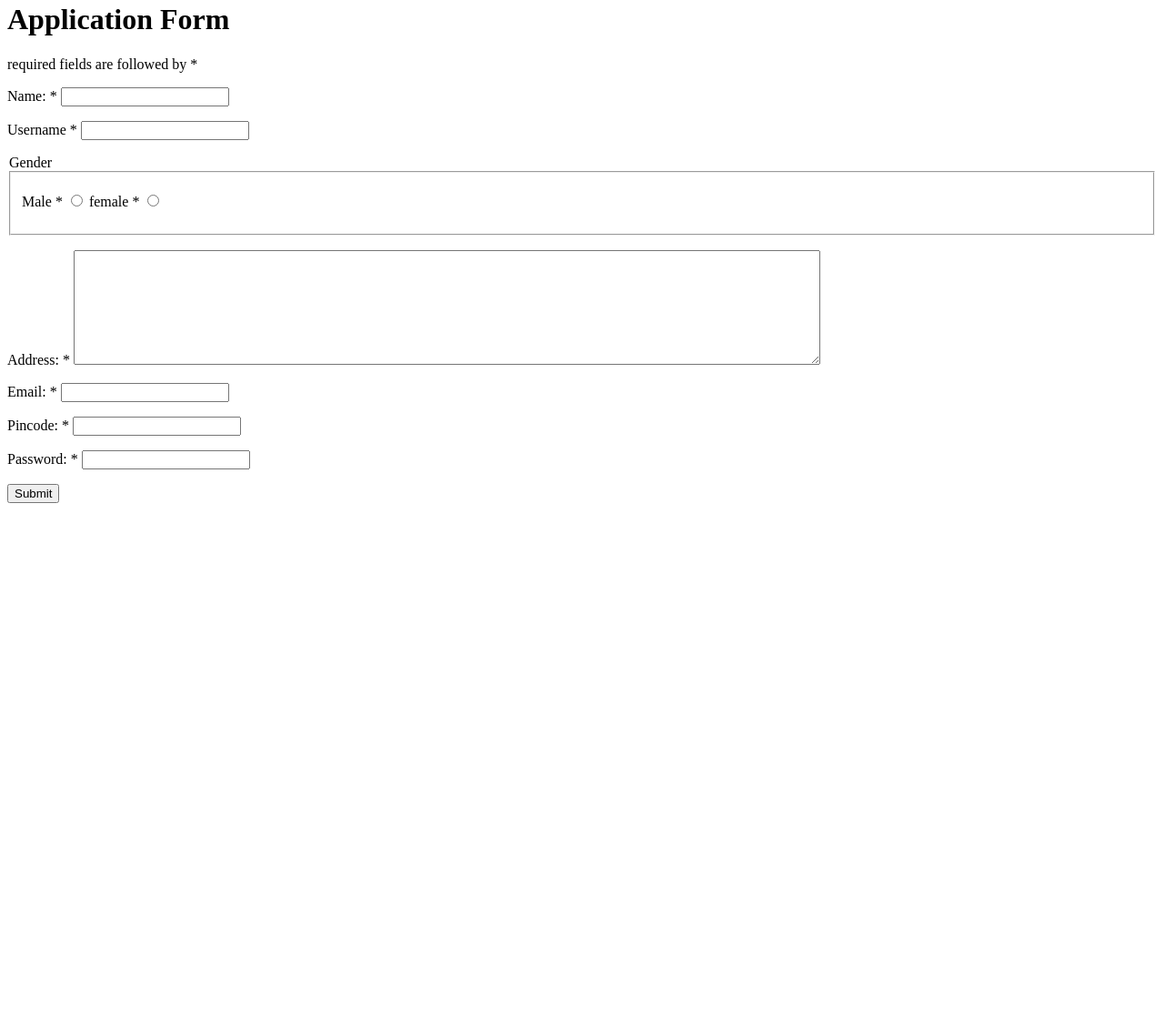
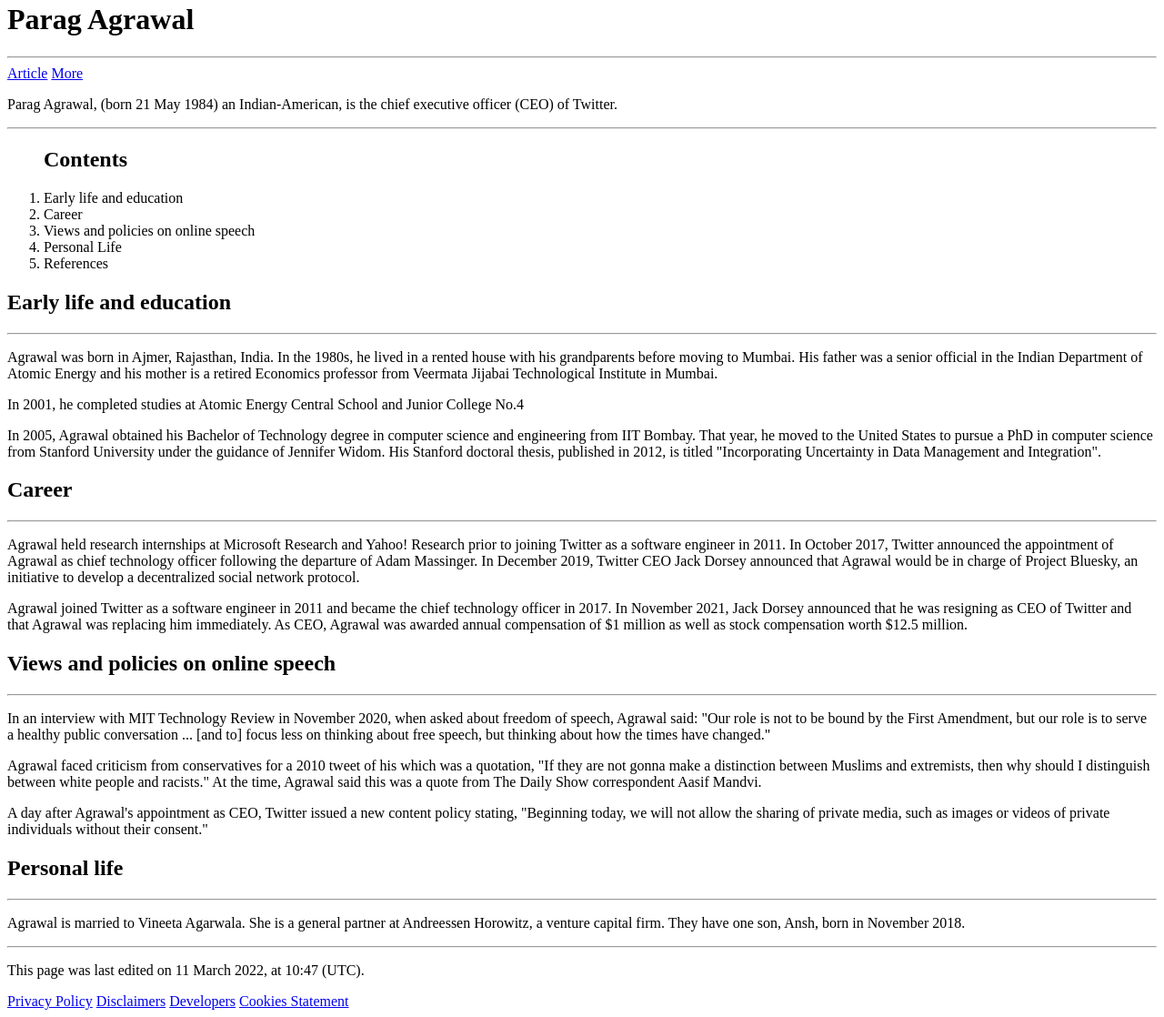
Before and after one commit to anishnit/Parag, a plain HTML site: page index.html in a window 1280 px wide. Shown: the part 18-1136 px from the top of the page at 91% size. Before the commit the page ends 800 px from the top, so only its background shows below. Drawn offline with Linux system fonts and the light colour scheme.

Commit message:
Add files via upload

```diff
--- a/index.html
+++ b/index.html
@@ -4,29 +4,42 @@
     <meta charset="UTF-8">
     <meta http-equiv="X-UA-Compatible" content="IE=edge">
     <meta name="viewport" content="width=device-width, initial-scale=1.0">
-    <title>payment form</title>
-    <link rel="stylesheet" href="style.css">
+    <title>Parag Agrawal</title>
 </head>
 <body>
-    <form action="">
-        <h1>Application Form</h1>
-        <p>required fields are followed by * </p>
+    <h1>Parag Agrawal</h1>
+    <hr>
+    <a href="Article">Article</a> <a href="more">More</a>
+    <p>Parag Agrawal, (born 21 May 1984) an Indian-American, is the chief executive officer (CEO) of Twitter.</p>
+    <hr>
+    <ol><h2>Contents</h2>
+<li >Early life and education</li>
 
-      <p id="one">Name: * <input type="text" name="name" required> </p>
-      <p id="two"> Username * <input type="text" name="username" id="username" required></p>
-      <legend>Gender</legend>
-      <fieldset>
-      <p id="three">
-       Male * <input type="radio" name="gender" id="Male" required> female *  <input type="radio" name="gender" id="feMale" required>
-      </p>
-    </fieldset>
-    <p id="four">Address: * <textarea name="address" id="address" cols="100" rows="8" required></textarea></p>
-    <p id="five">Email: * <input type="email" name="email" id="email" required> </p>
-    <p id="six">Pincode: * <input type="number" name="pincode" id="pincode" required> </p>
+<li>Career</li>
+<li>Views and policies on online speech</li>
+<li>Personal Life</li>
+<li>References</li>
 
-    <p id="seven">Password: * <input type="password" name="password" id="password" required> </p>
-    <input  type="submit" value="Submit">
-
-    </form>
+    </ol>
+    <h2>Early life and education</h2>
+    <hr>
+    <p>Agrawal was born in Ajmer, Rajasthan, India. In the 1980s, he lived in a rented house with his grandparents before moving to Mumbai. His father was a senior official in the Indian Department of Atomic Energy and his mother is a retired Economics professor from Veermata Jijabai Technological Institute in Mumbai.</p>
+<p>In 2001, he completed studies at Atomic Energy Central School and Junior College No.4</p>
+<p>In 2005, Agrawal obtained his Bachelor of Technology degree in computer science and engineering from IIT Bombay. That year, he moved to the United States to pursue a PhD in computer science from Stanford University under the guidance of Jennifer Widom. His Stanford doctoral thesis, published in 2012, is titled "Incorporating Uncertainty in Data Management and Integration".</p>
+<h2>Career</h2>
+<hr>
+<p>Agrawal held research internships at Microsoft Research and Yahoo! Research prior to joining Twitter as a software engineer in 2011. In October 2017, Twitter announced the appointment of Agrawal as chief technology officer following the departure of Adam Massinger. In December 2019, Twitter CEO Jack Dorsey announced that Agrawal would be in charge of Project Bluesky, an initiative to develop a decentralized social network protocol.</p>
+<p>Agrawal joined Twitter as a software engineer in 2011 and became the chief technology officer in 2017. In November 2021, Jack Dorsey announced that he was resigning as CEO of Twitter and that Agrawal was replacing him immediately. As CEO, Agrawal was awarded annual compensation of $1 million as well as stock compensation worth $12.5 million.</p>
+<h2>Views and policies on online speech</h2>
+<hr>
+<p>In an interview with MIT Technology Review in November 2020, when asked about freedom of speech, Agrawal said: "Our role is not to be bound by the First Amendment, but our role is to serve a healthy public conversation ... [and to] focus less on thinking about free speech, but thinking about how the times have changed."</p>
+<p>Agrawal faced criticism from conservatives for a 2010 tweet of his which was a quotation, "If they are not gonna make a distinction between Muslims and extremists, then why should I distinguish between white people and racists." At the time, Agrawal said this was a quote from The Daily Show correspondent Aasif Mandvi.</p>
+<p>A day after Agrawal's appointment as CEO, Twitter issued a new content policy stating, "Beginning today, we will not allow the sharing of private media, such as images or videos of private individuals without their consent."</p>
+<h2>Personal life</h2>
+<hr>
+<p>Agrawal is married to Vineeta Agarwala. She is a general partner at Andreessen Horowitz, a venture capital firm. They have one son, Ansh, born in November 2018.</p>
+<hr>
+<p>This page was last edited on 11 March 2022, at 10:47 (UTC).</p>
+<a href="Privacy Policy">Privacy Policy</a>  <a href="Disclaimers">Disclaimers</a> <a href="Developers">Developers</a> <a href="Cookies Statement">Cookies Statement</a>
 </body>
 </html>
```
Also changed, not shown: payment.html (added, +32 -0 lines).
